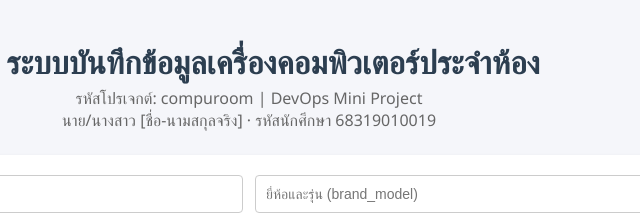
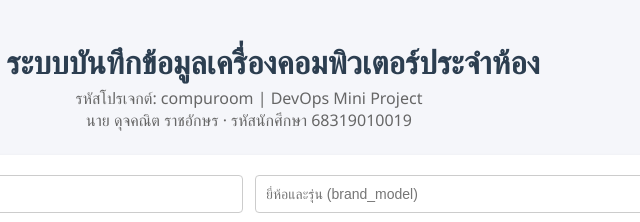
Before and after one commit to dujkanitrataksorn/midterm-devops-compuroom-68319010019, a plain HTML site: page frontend/index.html in a window 1280 px wide. Shown: the top 222 px of the page, 391-1031 px from the left. Drawn offline with Linux system fonts and the light colour scheme; no server answers.

Commit message:
Update student information in header section

```diff
--- a/frontend/index.html
+++ b/frontend/index.html
@@ -93,7 +93,7 @@
 <header>
   <h1>💻 ระบบบันทึกข้อมูลเครื่องคอมพิวเตอร์ประจำห้อง</h1>
   <p>รหัสโปรเจกต์: compuroom | DevOps Mini Project</p>
-  <p class="student-info">นาย/นางสาว [ชื่อ-นามสกุลจริง] · รหัสนักศึกษา 68319010019</p>
+  <p class="student-info">นาย ดุจคณิต ราชอักษร · รหัสนักศึกษา 68319010019</p>
 </header>
 
 <form id="computer-form">
```
